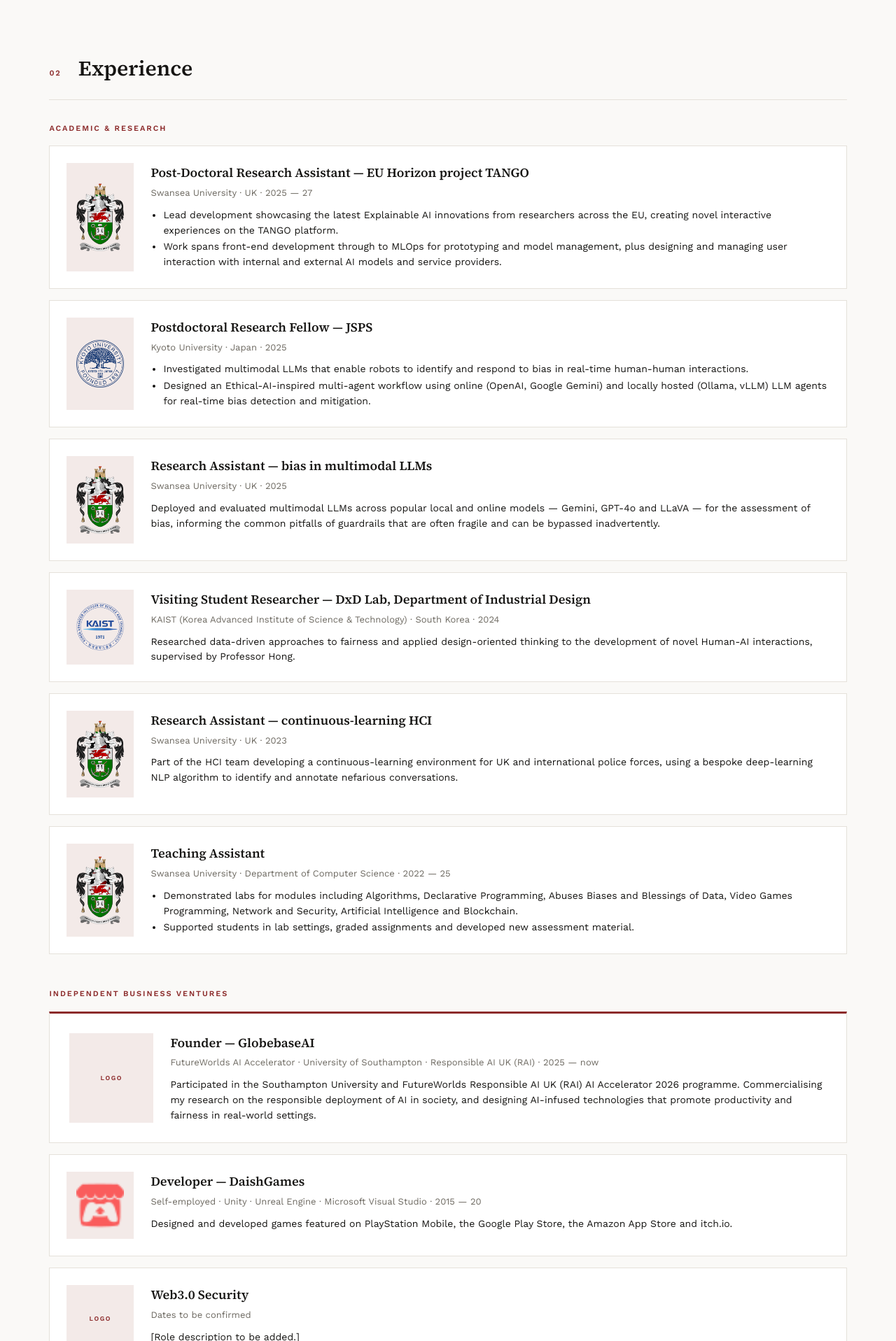
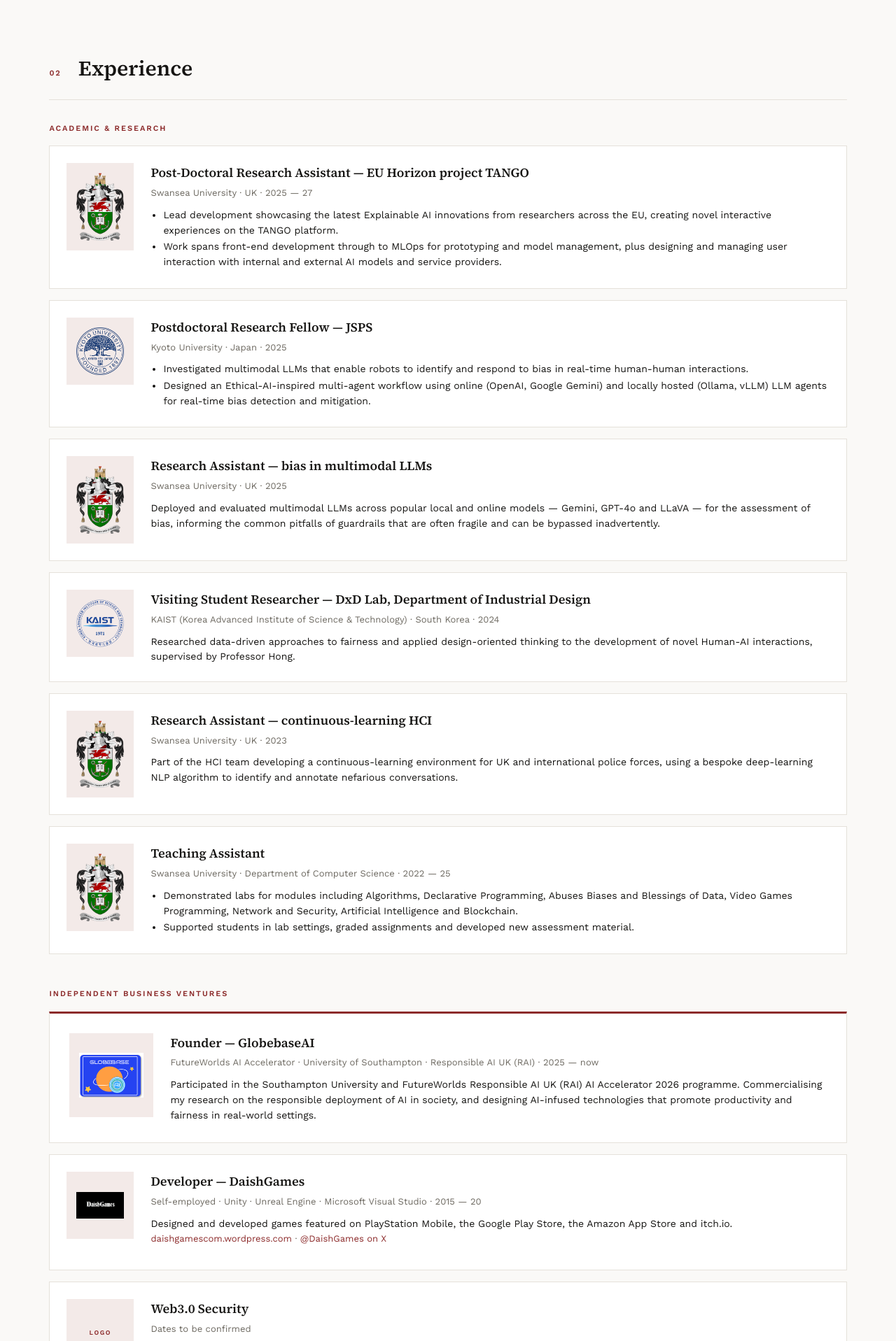
Before and after one commit to DaishPeter/daishpeter.github.io, a Jekyll site: the page built from _pages/about.md, in a window 1280 px wide. Shown: the part 845-2762 px from the top of the page at 70% size. Built offline with Jekyll 4.4.1, drawn with Linux system fonts in a browser that asks for light colours.

Commit message:
assets: real logos for ventures and year specific conference badges - GlobebaseAI founder card and DaishGames venture now use the supplied logos with DaishGames website and X links; HAI 2024 badge replaces the generic ACM mark on both HAI entries; 23 Things logo added; conference specific badges fetched for MUM 2026 (official mum-conf.org site), CHI 2026, CHI 2025 (official SVG) and IUI 2026, with a dark logo tile for the white IUI mark; FAccT keeps the ACM mark as no year badge was findable; heavy PNGs downscaled (CHI 26 1.5MB to 137KB); school crest now pinned to top of cards instead of stretching.

```diff
--- a/_pages/about.md
+++ b/_pages/about.md
@@ -114,7 +114,7 @@ redirect_from:
 
   <p class="ed-track">Independent Business Ventures</p>
   <div class="ed-venture ed-venture--lead">
-    <div class="ed-logo"><span>LOGO</span></div>
+    <div class="ed-logo"><img src="{{ '/images/logos/globebaseai-logo.png' | relative_url }}" alt="GlobebaseAI" loading="lazy"></div>
     <div>
       <h3>Founder — GlobebaseAI</h3>
       <p class="ed-org">FutureWorlds AI Accelerator · University of Southampton · Responsible AI UK (RAI) · 2025 — now</p>
@@ -125,12 +125,13 @@ redirect_from:
     </div>
   </div>
   <div class="ed-venture">
-    <div class="ed-logo"><img src="{{ '/images/logos/daishgames.ico' | relative_url }}" alt="DaishGames" loading="lazy"></div>
+    <div class="ed-logo"><img src="{{ '/images/logos/daishgames-logo.jpg' | relative_url }}" alt="DaishGames" loading="lazy"></div>
     <div>
       <h3>Developer — DaishGames</h3>
       <p class="ed-org">Self-employed · Unity · Unreal Engine · Microsoft Visual Studio · 2015 — 20</p>
       <p class="ed-desc">Designed and developed games featured on PlayStation Mobile, the Google Play
       Store, the Amazon App Store and itch.io.</p>
+      <p class="ed-org"><a href="https://daishgamescom.wordpress.com/">daishgamescom.wordpress.com</a> · <a href="https://x.com/DaishGames">@DaishGames on X</a></p>
     </div>
   </div>
   <div class="ed-venture">
@@ -257,15 +258,15 @@ redirect_from:
 
   <p class="ed-year">2026</p>
   <div class="ed-service">
-    <div class="ed-logo ed-logo--sm"><img src="{{ '/images/logos/acm.png' | relative_url }}" alt="ACM" loading="lazy"></div>
+    <div class="ed-logo ed-logo--sm"><img src="{{ '/images/logos/mum-26-logo.png' | relative_url }}" alt="MUM 2026" loading="lazy"></div>
     <div><h3>ACM MUM — Area Chair</h3></div>
   </div>
   <div class="ed-service">
-    <div class="ed-logo ed-logo--sm"><img src="{{ '/images/logos/acm.png' | relative_url }}" alt="ACM" loading="lazy"></div>
+    <div class="ed-logo ed-logo--sm ed-logo--dark"><img src="{{ '/images/logos/iui-26-logo.png' | relative_url }}" alt="IUI 2026" loading="lazy"></div>
     <div><h3>ACM IUI — Programme Committee</h3></div>
   </div>
   <div class="ed-service">
-    <div class="ed-logo ed-logo--sm"><img src="{{ '/images/logos/acm.png' | relative_url }}" alt="ACM" loading="lazy"></div>
+    <div class="ed-logo ed-logo--sm"><img src="{{ '/images/logos/chi-26-logo.png' | relative_url }}" alt="CHI 2026" loading="lazy"></div>
     <div><h3>ACM CHI — Reviewer</h3></div>
   </div>
   <div class="ed-service">
@@ -275,7 +276,7 @@ redirect_from:
 
   <p class="ed-year">2025</p>
   <div class="ed-service">
-    <div class="ed-logo ed-logo--sm"><img src="{{ '/images/logos/acm.png' | relative_url }}" alt="ACM" loading="lazy"></div>
+    <div class="ed-logo ed-logo--sm"><img src="{{ '/images/logos/chi-25-logo.svg' | relative_url }}" alt="CHI 2025" loading="lazy"></div>
     <div><h3>ACM CHI — Reviewer</h3></div>
   </div>
   <div class="ed-service">
@@ -285,11 +286,11 @@ redirect_from:
 
   <p class="ed-year">2024</p>
   <div class="ed-service">
-    <div class="ed-logo ed-logo--sm"><img src="{{ '/images/logos/acm.png' | relative_url }}" alt="ACM" loading="lazy"></div>
+    <div class="ed-logo ed-logo--sm"><img src="{{ '/images/logos/hai-24-logo.png' | relative_url }}" alt="HAI 2024" loading="lazy"></div>
     <div><h3>HAI — Reviewer</h3></div>
   </div>
   <div class="ed-service">
-    <div class="ed-logo ed-logo--sm"><img src="{{ '/images/logos/acm.png' | relative_url }}" alt="ACM" loading="lazy"></div>
+    <div class="ed-logo ed-logo--sm"><img src="{{ '/images/logos/hai-24-logo.png' | relative_url }}" alt="HAI 2024" loading="lazy"></div>
     <div><h3>HAI — Student Volunteer</h3></div>
   </div>
 
@@ -301,7 +302,7 @@ redirect_from:
 
   <p class="ed-year">2022</p>
   <div class="ed-service">
-    <div class="ed-logo ed-logo--sm"><span>LOGO</span></div>
+    <div class="ed-logo ed-logo--sm"><img src="{{ '/images/logos/23-things.png' | relative_url }}" alt="23 Things International" loading="lazy"></div>
     <div><h3>23Things International — POD Chair</h3></div>
   </div>
 
--- a/assets/css/editorial.css
+++ b/assets/css/editorial.css
@@ -338,6 +338,8 @@ body.ed-body {
   align-items: center;
   justify-content: center;
 }
+.ed-venture .ed-logo { align-self: start; }
+.ed-logo--dark { background: var(--ink); }
 .ed-venture--lead .ed-logo { min-height: 120px; }
 .ed-logo span {
   font-family: var(--sans);
@@ -398,7 +400,7 @@ body.ed-body {
 .ed-year:first-of-type { margin-top: 0; padding-top: 0; border-top: 0; }
 .ed-service {
   display: grid;
-  grid-template-columns: 48px 1fr;
+  grid-template-columns: 72px 1fr;
   gap: 16px;
   align-items: center;
   background: var(--surface);
@@ -412,12 +414,17 @@ body.ed-body {
   font-size: 15px;
   margin: 0;
 }
-.ed-logo--sm { min-height: 48px; }
+.ed-logo--sm { min-height: 56px; }
 .ed-logo--sm span { font-size: 7px; }
 @media (max-width: 560px) {
-  .ed-service { grid-template-columns: 40px 1fr; gap: 12px; }
-  .ed-logo--sm { min-height: 40px; }
+  .ed-service { grid-template-columns: 56px 1fr; gap: 12px; }
+  .ed-logo--sm { min-height: 44px; }
 }
+.ed-org a, .ed-desc a {
+  color: var(--accent);
+  text-decoration: none;
+}
+.ed-org a:hover, .ed-desc a:hover { text-decoration: underline; }
 @media (max-width: 560px) {
   .ed-venture, .ed-venture--lead { grid-template-columns: 72px 1fr; gap: 16px; padding: 16px; }
   .ed-logo, .ed-venture--lead .ed-logo { min-height: 72px; }
```
Also changed, not shown: images/logos/23-things.png (added), images/logos/chi-25-logo.svg (added), images/logos/chi-26-logo.png (added), images/logos/daishgames-logo.jpg (added), images/logos/daishgames.ico (deleted), images/logos/globebaseai-logo.png (added), images/logos/hai-24-logo.png (added), images/logos/iui-26-logo.png (added), images/logos/mum-26-logo.png (added), images/logos/swansea.png.
